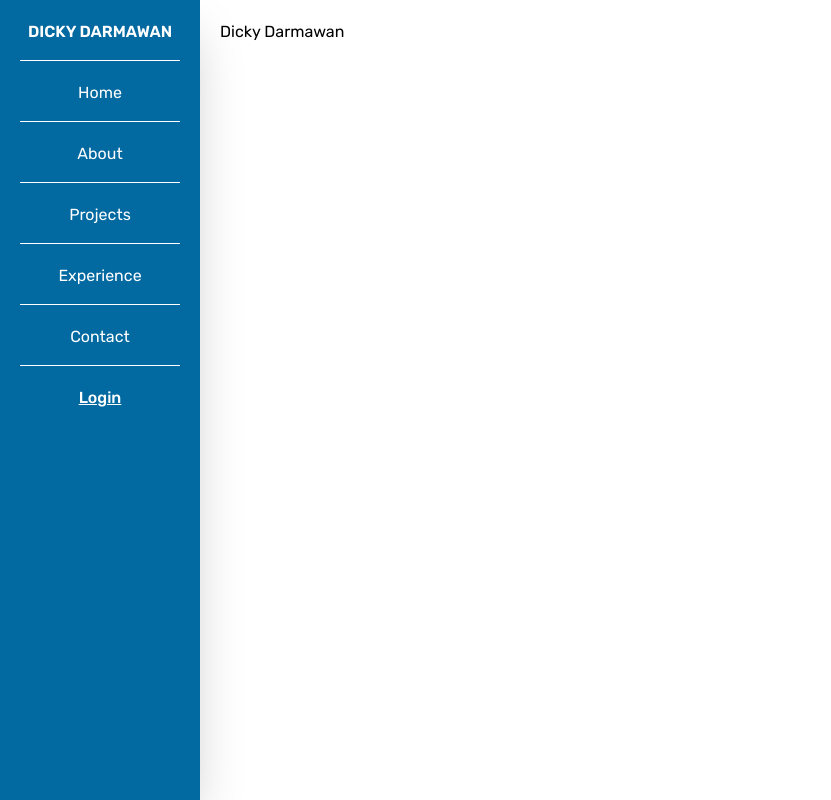
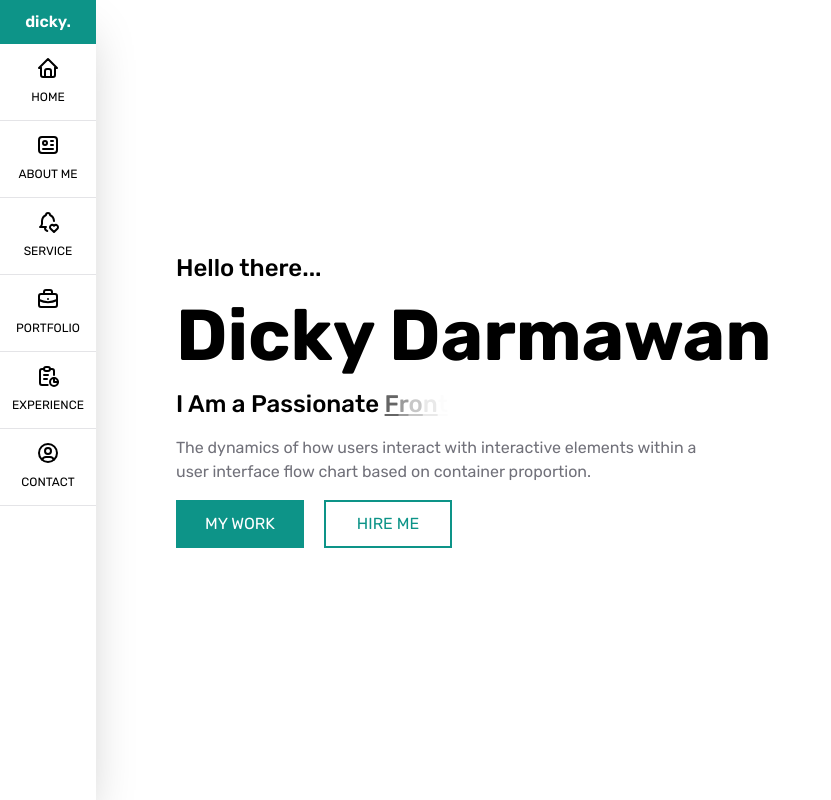
Before and after one commit to dickyd44/portfolio, a Next.js app: page / in a window 1280 px wide. Shown: the whole page, without its empty margins (0-831 px from the left). Built offline with nearby package versions, Linux system fonts and the light colour scheme.

Commit message:
add animation as one of text in home page

```diff
--- a/app/layout.tsx
+++ b/app/layout.tsx
@@ -1,6 +1,6 @@
+import "./globals.css";
 import type { Metadata } from "next";
 import { Rubik } from "next/font/google";
-import "./globals.css";
 import { AppSidebar } from "@/src/layouts";
 
 const rubik = Rubik({
@@ -21,7 +21,7 @@ export default function RootLayout({
 }>) {
   return (
     <html lang="en">
-      <body className={`${rubik.className}`}>
+      <body className={rubik.className}>
         <div className="flex">
           <AppSidebar />
           {children}
--- a/app/page.tsx
+++ b/app/page.tsx
@@ -1,9 +1,9 @@
-import Image from "next/image";
+import HomeSection from "@/src/components/organisms/home";
 
 export default function Home() {
   return (
-    <main className="p-5">
-      <h1>Dicky Darmawan</h1>
+    <main>
+      <HomeSection />
     </main>
   );
 }
--- /dev/null
+++ b/src/assets/icon-sidebar/index.tsx
@@ -0,0 +1,138 @@
+export function HomeIcon() {
+  return (
+    <svg
+      xmlns="http://www.w3.org/2000/svg"
+      width="24"
+      height="24"
+      viewBox="0 0 24 24"
+      fill="none"
+      stroke="currentColor"
+      stroke-width="2"
+      stroke-linecap="round"
+      stroke-linejoin="round"
+      className="icon icon-tabler icons-tabler-outline icon-tabler-home"
+    >
+      <path stroke="none" d="M0 0h24v24H0z" fill="none" />
+      <path d="M5 12l-2 0l9 -9l9 9l-2 0" />
+      <path d="M5 12v7a2 2 0 0 0 2 2h10a2 2 0 0 0 2 -2v-7" />
+      <path d="M9 21v-6a2 2 0 0 1 2 -2h2a2 2 0 0 1 2 2v6" />
+    </svg>
+  );
+}
+
+export function AboutIcon() {
+  return (
+    <svg
+      xmlns="http://www.w3.org/2000/svg"
+      width="24"
+      height="24"
+      viewBox="0 0 24 24"
+      fill="none"
+      stroke="currentColor"
+      stroke-width="2"
+      stroke-linecap="round"
+      stroke-linejoin="round"
+      className="icon icon-tabler icons-tabler-outline icon-tabler-id"
+    >
+      <path stroke="none" d="M0 0h24v24H0z" fill="none" />
+      <path d="M3 4m0 3a3 3 0 0 1 3 -3h12a3 3 0 0 1 3 3v10a3 3 0 0 1 -3 3h-12a3 3 0 0 1 -3 -3z" />
+      <path d="M9 10m-2 0a2 2 0 1 0 4 0a2 2 0 1 0 -4 0" />
+      <path d="M15 8l2 0" />
+      <path d="M15 12l2 0" />
+      <path d="M7 16l10 0" />
+    </svg>
+  );
+}
+
+export function ServiceIcon() {
+  return (
+    <svg
+      xmlns="http://www.w3.org/2000/svg"
+      width="24"
+      height="24"
+      viewBox="0 0 24 24"
+      fill="none"
+      stroke="currentColor"
+      stroke-width="2"
+      stroke-linecap="round"
+      stroke-linejoin="round"
+      className="icon icon-tabler icons-tabler-outline icon-tabler-bell-heart"
+    >
+      <path stroke="none" d="M0 0h24v24H0z" fill="none" />
+      <path d="M10 17h-6a4 4 0 0 0 2 -3v-3a7 7 0 0 1 4 -6a2 2 0 1 1 4 0a7 7 0 0 1 4 6" />
+      <path d="M9 17v1c0 1.408 .97 2.59 2.28 2.913" />
+      <path d="M18 22l3.35 -3.284a2.143 2.143 0 0 0 .005 -3.071a2.242 2.242 0 0 0 -3.129 -.006l-.224 .22l-.223 -.22a2.242 2.242 0 0 0 -3.128 -.006a2.143 2.143 0 0 0 -.006 3.071l3.355 3.296z" />
+    </svg>
+  );
+}
+
+export function PortfolioIcon() {
+  return (
+    <svg
+      xmlns="http://www.w3.org/2000/svg"
+      width="24"
+      height="24"
+      viewBox="0 0 24 24"
+      fill="none"
+      stroke="currentColor"
+      stroke-width="2"
+      stroke-linecap="round"
+      stroke-linejoin="round"
+      className="icon icon-tabler icons-tabler-outline icon-tabler-briefcase"
+    >
+      <path stroke="none" d="M0 0h24v24H0z" fill="none" />
+      <path d="M3 7m0 2a2 2 0 0 1 2 -2h14a2 2 0 0 1 2 2v9a2 2 0 0 1 -2 2h-14a2 2 0 0 1 -2 -2z" />
+      <path d="M8 7v-2a2 2 0 0 1 2 -2h4a2 2 0 0 1 2 2v2" />
+      <path d="M12 12l0 .01" />
+      <path d="M3 13a20 20 0 0 0 18 0" />
+    </svg>
+  );
+}
+
+export function ExperienceIcon() {
+  return (
+    <svg
+      xmlns="http://www.w3.org/2000/svg"
+      width="24"
+      height="24"
+      viewBox="0 0 24 24"
+      fill="none"
+      stroke="currentColor"
+      stroke-width="2"
+      stroke-linecap="round"
+      stroke-linejoin="round"
+      className="icon icon-tabler icons-tabler-outline icon-tabler-report"
+    >
+      <path stroke="none" d="M0 0h24v24H0z" fill="none" />
+      <path d="M8 5h-2a2 2 0 0 0 -2 2v12a2 2 0 0 0 2 2h5.697" />
+      <path d="M18 14v4h4" />
+      <path d="M18 11v-4a2 2 0 0 0 -2 -2h-2" />
+      <path d="M8 3m0 2a2 2 0 0 1 2 -2h2a2 2 0 0 1 2 2v0a2 2 0 0 1 -2 2h-2a2 2 0 0 1 -2 -2z" />
+      <path d="M18 18m-4 0a4 4 0 1 0 8 0a4 4 0 1 0 -8 0" />
+      <path d="M8 11h4" />
+      <path d="M8 15h3" />
+    </svg>
+  );
+}
+
+export function ContactIcon() {
+  return (
+    <svg
+      xmlns="http://www.w3.org/2000/svg"
+      width="24"
+      height="24"
+      viewBox="0 0 24 24"
+      fill="none"
+      stroke="currentColor"
+      stroke-width="2"
+      stroke-linecap="round"
+      stroke-linejoin="round"
+      className="icon icon-tabler icons-tabler-outline icon-tabler-user-circle"
+    >
+      <path stroke="none" d="M0 0h24v24H0z" fill="none" />
+      <path d="M12 12m-9 0a9 9 0 1 0 18 0a9 9 0 1 0 -18 0" />
+      <path d="M12 10m-3 0a3 3 0 1 0 6 0a3 3 0 1 0 -6 0" />
+      <path d="M6.168 18.849a4 4 0 0 1 3.832 -2.849h4a4 4 0 0 1 3.834 2.855" />
+    </svg>
+  );
+}
--- /dev/null
+++ b/src/components/organisms/home/index.tsx
@@ -0,0 +1,74 @@
+"use client";
+import { useState, useEffect } from "react";
+import { motion } from "framer-motion";
+
+const texts = ["Front-End Developer", "Full-Stack Developer"];
+
+export default function HomeSection() {
+  const [currentTextIndex, setCurrentTextIndex] = useState(0);
+  const [currentLetterIndex, setCurrentLetterIndex] = useState(0);
+  const [isReversing, setIsReversing] = useState(false);
+
+  useEffect(() => {
+    const currentText = texts[currentTextIndex];
+
+    const timeOutDuration = isReversing ? 100 : 100;
+
+    const letterTimeOut = setTimeout(() => {
+      if (!isReversing) {
+        if (currentLetterIndex < currentText.length) {
+          setCurrentLetterIndex((prevIndex) => prevIndex + 1);
+        } else {
+          setTimeout(() => {
+            setIsReversing(true);
+          }, 1500);
+        }
+      } else {
+        if (currentLetterIndex > 0) {
+          setCurrentLetterIndex((prevIndex) => prevIndex - 1);
+        } else {
+          setIsReversing(false);
+          setCurrentTextIndex((prevIndex) => (prevIndex + 1) % texts.length);
+        }
+      }
+    }, timeOutDuration);
+
+    return () => clearTimeout(letterTimeOut);
+  }, [currentLetterIndex, currentTextIndex, isReversing]);
+
+  return (
+    <section className="container flex items-center min-h-screen">
+      <div className="flex flex-col justify-center space-y-4">
+        <h4 className="text-2xl font-medium">Hello there...</h4>
+        <h2 className="text-7xl font-bold">Dicky Darmawan</h2>
+        <h3 className="text-2xl font-medium">
+          I Am a Passionate{" "}
+          {texts[currentTextIndex].split("").map((letter, index) => (
+            <motion.span
+              key={index}
+              initial={{ opacity: 0, x: -20 }}
+              animate={index < currentLetterIndex ? { opacity: 1, x: 0 } : {}}
+              transition={{ duration: 0.3, delay: index * 0.05 }}
+              className="underline"
+            >
+              {letter}
+            </motion.span>
+          ))}
+        </h3>
+        <p className="text-base text-zinc-500">
+          The dynamics of how users interact with interactive elements within a{" "}
+          <br />
+          user interface flow chart based on container proportion.
+        </p>
+        <div className="flex gap-5">
+          <div className="bg-teal-600 hover:bg-teal-800 w-32 h-12 flex items-center justify-center">
+            <span className="uppercase text-white">my work</span>
+          </div>
+          <div className="border-2 border-teal-600 hover:bg-teal-600 text-teal-600 hover:text-white w-32 h-12 flex items-center justify-center">
+            <span className="uppercase">hire me</span>
+          </div>
+        </div>
+      </div>
+    </section>
+  );
+}
--- a/src/layouts/sidebar/index.tsx
+++ b/src/layouts/sidebar/index.tsx
@@ -1,28 +1,43 @@
 "use client";
 import { useEffect, useState } from "react";
-import Image from "next/image";
+import { HomeIcon } from "@/src/assets/icon-sidebar";
+import { AboutIcon } from "@/src/assets/icon-sidebar";
+import { ServiceIcon } from "@/src/assets/icon-sidebar";
+import { PortfolioIcon } from "@/src/assets/icon-sidebar";
+import { ExperienceIcon } from "@/src/assets/icon-sidebar";
+import { ContactIcon } from "@/src/assets/icon-sidebar";
 // import NavbarDropdown from "./NavbarDropdown";
 
 const SIDEBAR_LINK = [
   {
     name: "Home",
     link: "#",
+    icon: <HomeIcon />,
   },
   {
-    name: "About",
+    name: "About me",
     link: "#",
+    icon: <AboutIcon />,
   },
   {
-    name: "Projects",
+    name: "Service",
     link: "#",
+    icon: <ServiceIcon />,
+  },
+  {
+    name: "Portfolio",
+    link: "#",
+    icon: <PortfolioIcon />,
   },
   {
     name: "Experience",
     link: "#",
+    icon: <ExperienceIcon />,
   },
   {
     name: "Contact",
     link: "#",
+    icon: <ContactIcon />,
   },
 ];
 
@@ -52,12 +67,12 @@ export default function Sidebar() {
 
   return (
     <nav className="relative">
-      <div className="h-screen w-[200px] p-5 z-20 bg-sky-700 shadow-2xl relative">
+      <div className="h-screen w-24 z-3 bg-white shadow-2xl relative">
         <div className="flex flex-col h-full">
           {/* icon */}
-          <h1 className="text-center text-white mb-5 font-semibold uppercase border-b border-gray-500 pb-4">
-            Dicky Darmawan
-          </h1>
+          <div className="h-11 bg-teal-600 flex items-center justify-center">
+            <h1 className="text-center text-white font-semibold">dicky.</h1>
+          </div>
 
           {/* humberger */}
           {/* <div
@@ -72,23 +87,19 @@ export default function Sidebar() {
         </div> */}
 
           {/* menu */}
-          <div className="flex flex-col items-center text-white text-sm lg:text-base font-body w-full">
+          <div className="flex flex-col items-center text-black uppercase font-body w-full h-20">
             {SIDEBAR_LINK.map((link, idx) => (
               <a
                 key={idx}
                 href={link.link}
-                className="navlink border-b border-gray-800 pb-4 w-full text-center mb-5"
+                className="nav-link border-b border-zinc-200 py-3 w-full text-center hover:text-teal-600"
               >
-                {link.name}
+                <div className="flex justify-center items-center mb-1">
+                  {link.icon}
+                </div>
+                <span className="text-xs">{link.name}</span>
               </a>
             ))}
-          </div>
-
-          {/* button */}
-          <div className="md:flex justify-around items-center text-sm lg:text-base font-head font-medium">
-            <a href="#">
-              <p className="text-white underline cursor-pointer">Login</p>
-            </a>
           </div>
         </div>
       </div>
```
Also changed, not shown: package.json (+6 -5 lines), src/components/organisms/experience/index.tsx (added), 1 other file (tests, documents, lock files or other folders).
